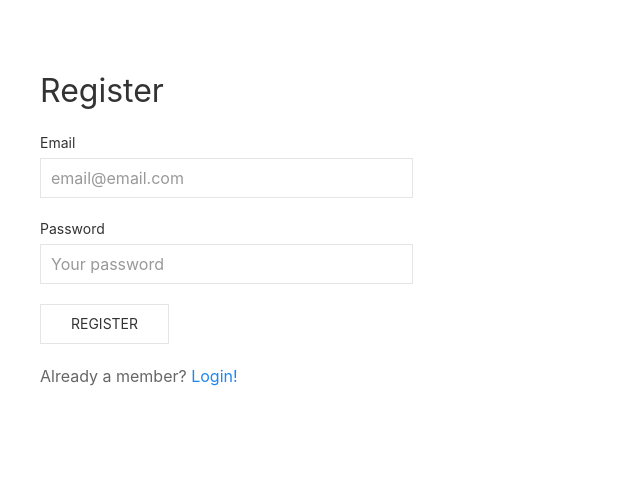
After one commit to rvnd96/PHP-Login-System, a PHP site: page /register.php in a window 1280 px wide. The commit adds this page. Shown: the top 477 px of the page, without its empty margins (0-640 px from the left). Run offline with PHP 8.4, Linux system fonts and the light colour scheme; some libraries are stand-ins or nearby versions.

Commit message:
Added config:; added login/register pages; added footer

```diff
--- /dev/null
+++ b/inc/config.php
@@ -0,0 +1,8 @@
+<?php
+
+	//if there is no constant defined called __CONFIG__ , do not load this file
+	if (!defined('__CONFIG__')) {
+		exit('You do not have a config file!');
+	}
+
+ ?>
--- /dev/null
+++ b/inc/footer.php
@@ -0,0 +1,6 @@
+<!-- jQuery CDN -->
+<script src="https://code.jquery.com/jquery-3.5.1.min.js" integrity="sha256-9/aliU8dGd2tb6OSsuzixeV4y/faTqgFtohetphbbj0=" crossorigin="anonymous"></script>
+
+<!-- UIkit JS -->
+<script src="https://cdn.jsdelivr.net/npm/uikit@3.5.4/dist/js/uikit.min.js"></script>
+<script src="https://cdn.jsdelivr.net/npm/uikit@3.5.4/dist/js/uikit-icons.min.js"></script>
--- /dev/null
+++ b/register.php
@@ -0,0 +1,64 @@
+<?php
+
+	//Allow the config
+	define('__CONFIG__',true);
+	//require the config
+	require_once "inc/config.php";
+
+?>
+
+<!DOCTYPE html>
+<html lang="en">
+<head>
+	<meta charset="UTF-8">
+	<meta name="viewpoint" content="width=device-width,intial-scale=1.0">
+	<meta name="robots" content="follow">
+
+	<title>Register</title>
+
+	<base href="">
+
+	<!-- UIkit CSS -->
+	<link rel="stylesheet" href="https://cdn.jsdelivr.net/npm/uikit@3.5.4/dist/css/uikit.min.css" />
+
+</head>
+<body>
+
+	<div class="uk-section uk-container">
+		<div class="uk-grid uk-child-width-1-3@s uk-child-width-1-1" uk-grid>
+
+			<!-- Adding a form from UIKiT | Start-->
+			<form class="uk-form-stacked js-register">
+				<h2>Register</h2>
+    			<div class="uk-margin">
+        			<label class="uk-form-label" for="form-stacked-text">Email</label>
+        			<div class="uk-form-controls">
+            			<input class="uk-input" id="form-stacked-email" type="email" required="required" placeholder="email@email.com">
+        			</div>
+    			</div>
+
+    			<div class="uk-margin">
+        			<label class="uk-form-label" for="form-stacked-text">Password</label>
+        			<div class="uk-form-controls">
+            			<input class="uk-input" id="form-stacked-password" type="password" required="required" placeholder="Your password">
+        			</div>
+    			</div>
+
+    			<div class="uk-margin">
+        			<button class="uk-button uk-button-default" type="submit">Register</button>
+        			<p>Already a member? <a href="login.php">Login!</a></p>
+    			</div>
+			</form>
+			<!-- Adding a form from UIKiT | End-->
+
+		</div>
+	</div>
+
+	<?php
+
+		require_once "inc/footer.php";
+
+	?>
+
+</body>
+</html>
```
Also changed, not shown: index.php (+23 -31 lines), login.php (added, +64 -0 lines).
